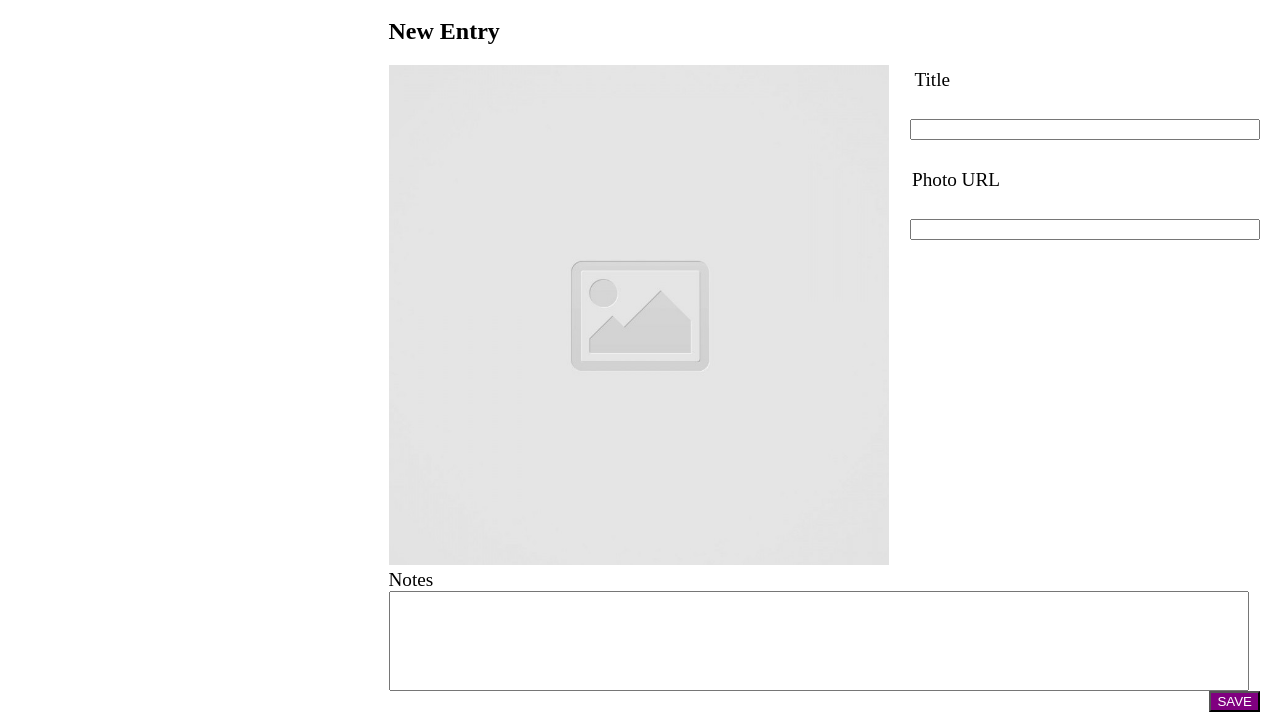
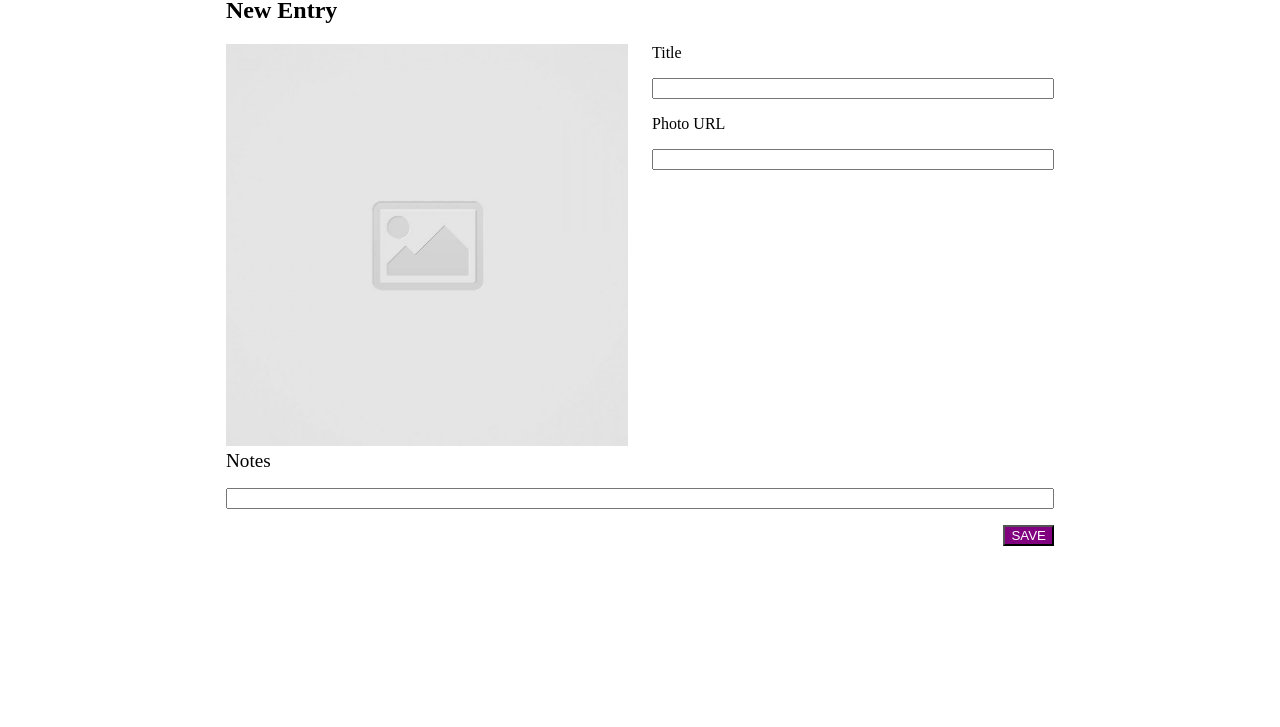
Before and after one commit to Ln1097/CodeJournal, a plain HTML site: page index.html in a window 1280 px wide. Shown: the part 73-800 px from the top of the page. Drawn offline with Linux system fonts and the light colour scheme.

Commit message:
edited issue-create-entry

```diff
--- a/css/styles.css
+++ b/css/styles.css
@@ -6,116 +6,43 @@ body {
   margin: 0;
 }
 
-.container {
-  max-width: 575px;
-  margin: 0 auto;
-  padding: 0 1.5rem;
-}
-
-.row {
-  display: flex;
-  flex-wrap: wrap;
-}
-
-.column-half {
-  display: block;
-  flex-basis: calc(100%/2);
-}
-
 header {
   background-color: blueviolet;
   color: white;
   height: 50px;
 }
 
-img {
-  width: 350px;
+h1 {
+  margin-top: 0;
 }
 
-input[type="text"][id="titlerow"] {
-  width: 350px;
+img {
+  width: 100%;
 }
 
-input[type="text"][id="photorow"] {
-  width: 350px;
-}
-
-input[type="text"][id="notesrow"] {
-  width: 350px;
-  height: 100px;
+label,
+input {
+  display: block;
+  width: 100%;
+  margin-bottom: 1rem;
 }
 
 button {
   background-color: purple;
   color: white;
-  float: right;
+}
+
+.display-end {
+  display: flex;
+  justify-content: end;
 }
 
 @media screen and (min-width: 768px) {
-  .container {
-    max-width: 575px;
-  }
-
-  header {
-    background-color: blueviolet;
-    color: white;
-    height: 50px;
-  }
-
-  img {
-    width: 500px;
-  }
-
-  div.column-half label[for="title"][id="title"] {
-    display: flex;
-    position: absolute;
-    right: 0;
-    margin-right: 330px;
-    margin-top: -500px;
-    font-size: larger;
-  }
-
-  input[type="text"][id="titlerow"] {
-    display: flex;
-    position: absolute;
-    right: 0;
-    width: 350px;
-    margin-right: 20px;
-    margin-top: -450px;
-  }
-
-  div.column-half label[for="PhotoURL"][id="photolink"] {
-    display: flex;
-    position: absolute;
-    right: 0;
-    margin-right: 280px;
-    margin-top: -400px;
-    font-size: larger;
+  .column-half {
+    flex-basis: calc(100% / 2);
   }
 
   label[for="notes"] {
     font-size: larger;
   }
-
-  input[type="text"][id="photorow"] {
-    display: flex;
-    position: absolute;
-    right: 0;
-    width: 350px;
-    margin-right: 20px;
-    margin-top: -350px;
-  }
-
-  input[type="text"][id="notesrow"] {
-    width: 860px;
-    height: 100px;
-  }
-
-  button {
-    background-color: purple;
-    color: white;
-    position: absolute;
-    right: 0;
-    margin-right: 20px;
-  }
 }
--- a/index.html
+++ b/index.html
@@ -5,12 +5,9 @@
   <meta name="viewport" content="width=device-width, initial-scale=1.0" />
   <title>Code Journal</title>
   <link rel="icon" href="images/favicon.ico" />
-    <link
-      rel="stylesheet"
-      href="https://cdnjs.cloudflare.com/ajax/libs/font-awesome/6.0.0/css/all.min.css"
+  <link rel="stylesheet" href="https://cdnjs.cloudflare.com/ajax/libs/font-awesome/6.0.0/css/all.min.css"
     integrity="sha512-9usAa10IRO0HhonpyAIVpjrylPvoDwiPUiKdWk5t3PyolY1cOd4DSE0Ga+ri4AuTroPR5aQvXU9xC6qOPnzFeg=="
-      crossorigin="anonymous"
-      referrerpolicy="no-referrer" />
+    crossorigin="anonymous" referrerpolicy="no-referrer" />
   <link rel="stylesheet" href="css/reset.css" />
   <link rel="stylesheet" href="css/layout.css" />
   <link rel="stylesheet" href="css/styles.css" />
@@ -21,23 +18,40 @@
       <h1>Code Journal</h1>
     </div>
   </header>
-    <main class="container">
-      <div data-view="entry-form">
+  <main class="container" data-view="entry-form">
+    <div class="row">
+      <div class="column-full">
+        <h2>New Entry</h2>
+      </div>
+    </div>
+    <form>
       <div class="row">
         <div class="column-half">
-            <form>
-              <h2>New Entry</h2>
           <img src="./images/placeholder-image-square.jpg" id="img" alt="placeholder">
-              <div class="column-half"><label for="title" id="title">Title</label></div>
-              <input type="text" id="titlerow"required>
-              <div class="column-half"><label for="PhotoURL" id="photolink">Photo URL</label></div>
+        </div>
+        <div class="column-half">
+          <div>
+            <label for="title" id="title">Title</label>
+            <input type="text" id="titlerow" required>
+          </div>
+          <div>
+            <label for="PhotoURL" id="photolink">Photo URL</label>
             <input type="text" id="photorow" required>
-              <label for="notes">Notes</label>
-              <input type="text" id="notesrow"required>
-              <button>SAVE</button>
-            </form>
           </div>
         </div>
+      </div>
+      <div class="row">
+        <div class="column-full">
+          <label for="notes">Notes</label>
+          <input type="text" id="notesrow" required>
+        </div>
+      </div>
+      <div class="row">
+        <div class="column-full display-end">
+          <button>SAVE</button>
+        </div>
+      </div>
+    </form>
     <div data-view="entries" class="hidden"></div>
   </main>
   <script src="js/data.js"></script>
```
Lines whose indentation alone changed are shown as unchanged.
